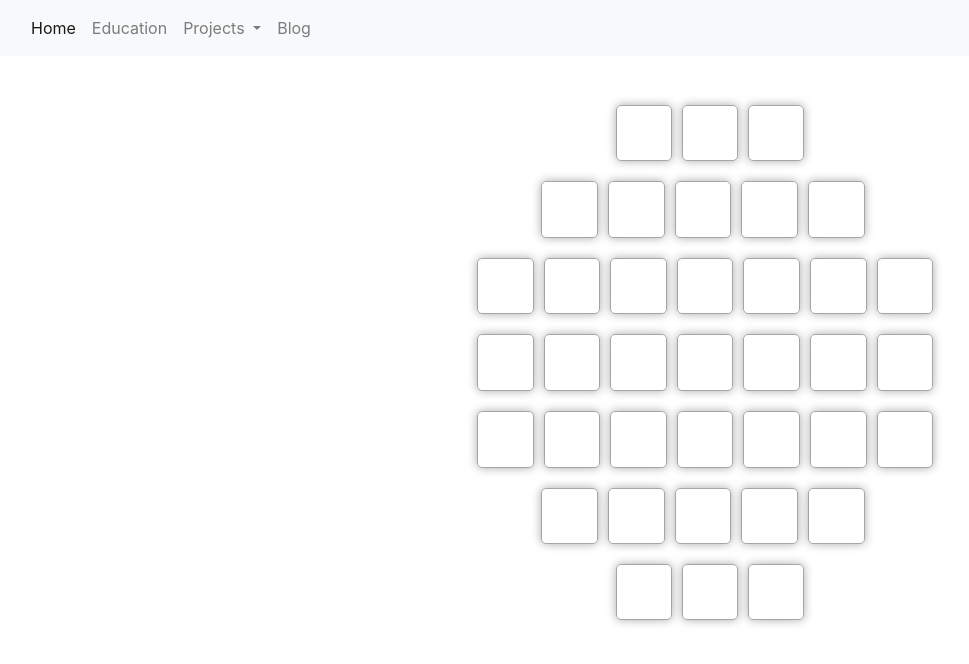
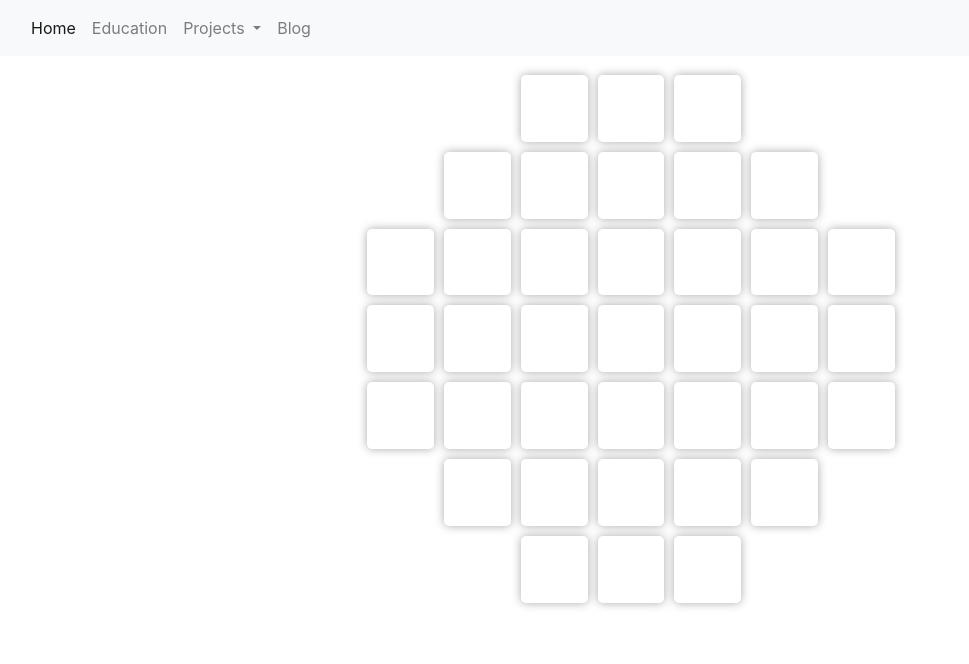
Before and after one commit to TravisGM92/web_proj2, a plain HTML site: page index.html in a window 1280 px wide. Shown: the whole page, without its empty margins (9-978 px from the left). Drawn offline with nearby package versions, Linux system fonts and the light colour scheme.

Commit message:
Finally got squares to work

```diff
--- a/index.html
+++ b/index.html
@@ -44,85 +44,80 @@
     </div>
   </nav>
   <!-- End of navbar -->
-
+    <!-- squares -->
+    <!-- start of A row -->
     <body>
-    <!-- squares -->
-    <!-- A row -->
-    <div class="grids">
-      <div class="grid grid1">
-        <div style="margin:5px;"></div>
-        <div style="margin:5px;"></div>
-        <div style="margin:5px;"></div>
+      <div class="allrows Arow">
+             <div class="flex-item"></div>
+             <div class="flex-item"></div>
+             <div class="flex-item"></div>
          </div>
          <!-- end of A row -->
 
          <!-- B row -->
-      <div class="grid grid2">
-        <div style="margin:5px;"></div>
-        <div style="margin:5px;"></div>
-        <div style="margin:5px;"></div>
-        <div style="margin:5px;"></div>
-        <div style="margin:5px;"></div>
+         <div class="allrows Brow">
+             <div class="flex-item"></div>
+             <div class="flex-item"></div>
+             <div class="flex-item"></div>
+             <div class="flex-item"></div>
+             <div class="flex-item"></div>
          </div>
          <!-- end of B row -->
 
          <!-- C row -->
-      <div class="grid grid3">
-        <div style="margin:5px;"></div>
-        <div style="margin:5px;"></div>
-        <div style="margin:5px;"></div>
-        <div style="margin:5px;"></div>
-        <div style="margin:5px;"></div>
-        <div style="margin:5px;"></div>
-        <div style="margin:5px;"></div>
+         <div class="allrows Crow">
+             <div class="flex-item"></div>
+             <div class="flex-item"></div>
+             <div class="flex-item"></div>
+             <div class="flex-item"></div>
+             <div class="flex-item"></div>
+             <div class="flex-item"></div>
+             <div class="flex-item"></div>
          </div>
          <!-- end of C row -->
 
          <!-- D row -->
-    <div class="grid grid4">
-      <div style="margin:5px;"></div>
-      <div style="margin:5px;"></div>
-      <div style="margin:5px;"></div>
-      <div style="margin:5px;"></div>
-      <div style="margin:5px;"></div>
-      <div style="margin:5px;"></div>
-      <div style="margin:5px;"></div>
+         <div class="allrows Drow">
+             <div class="flex-item"></div>
+             <div class="flex-item"></div>
+             <div class="flex-item"></div>
+             <div class="flex-item"></div>
+             <div class="flex-item"></div>
+             <div class="flex-item"></div>
+             <div class="flex-item"></div>
          </div>
          <!-- end of D row -->
 
-    <!-- e row -->
-    <div class="grid grid5">
-      <div style="margin:5px;"></div>
-      <div style="margin:5px;"></div>
-      <div style="margin:5px;"></div>
-      <div style="margin:5px;"></div>
-      <div style="margin:5px;"></div>
-      <div style="margin:5px;"></div>
-      <div style="margin:5px;"></div>
+         <!-- E row -->
+         <div class="allrows Erow">
+             <div class="flex-item"></div>
+             <div class="flex-item"></div>
+             <div class="flex-item"></div>
+             <div class="flex-item"></div>
+             <div class="flex-item"></div>
+             <div class="flex-item"></div>
+             <div class="flex-item"></div>
          </div>
          <!-- end of E row -->
 
-    <!-- f row -->
-    <div class="grid grid6">
-      <div style="margin:5px;"></div>
-      <div style="margin:5px;"></div>
-      <div style="margin:5px;"></div>
-      <div style="margin:5px;"></div>
-      <div style="margin:5px;"></div>
+         <!-- F row -->
+         <div class="allrows Frow">
+             <div class="flex-item"></div>
+             <div class="flex-item"></div>
+             <div class="flex-item"></div>
+             <div class="flex-item"></div>
+             <div class="flex-item"></div>
          </div>
-    <!-- end of f row -->
+         <!-- end of F row -->
 
-    <!-- g row -->
-    <div class="grid grid7">
-      <div style="margin:5px;"></div>
-      <div style="margin:5px;"></div>
-      <div style="margin:5px;"></div>
+         <!-- end of G row -->
+         <div class="allrows Grow">
+                <div class="flex-item"></div>
+                <div class="flex-item"></div>
+                <div class="flex-item"></div>
             </div>
-    <!-- end of g row -->
-  </div>
+            <!-- end of G row -->
 
-
+    <!-- end of squares on homepage -->
     </body>
-    <!-- end of squares on homepage -->
-
   </html>
--- a/styles/squares.css
+++ b/styles/squares.css
@@ -3,103 +3,80 @@
 #content-mobile {display: none;}
 
 @media (min-width : 10px){
-  /* all squares format */
+  /* format */
+  .flex-item {
+      background-color: white;
+      box-shadow: 0 0 10px #a9a9a9;
+      border-radius: 5px;
+      margin: 5px;
+      color: white;
+      font-weight: bold;
+      font-size: 1.5em;
+      text-align: center;
+      flex: 1 0 auto;
+      height:auto;
+  }
+  .flex-item:before {
+      content:'';
+      float:left;
+      padding-top:100%;
+  }
+  .allrows{
+    padding: 0;
+    list-style: none;
+    display: -webkit-box;
+    display: -moz-box;
+    display: -ms-flexbox;
+    display: -webkit-flex;
+    display: flex;
+    -webkit-flex-flow: row;
+    justify-content: space-around;
+    line-height:30px;
+  }
+  /* end of formatting */
 
-  .grid::before {
-    content: '';
-    width: 0;
-    padding-bottom: 100%;
-    grid-row: 1 / 1;
-    grid-column: 1 / 1;
+  /* A row */
+  .Arow {
+      margin-left: 41%;
+      margin-right: 41%;
+      margin-top: 70px;
   }
 
-  .grid > *:first-child {
-    grid-row: 1 / 1;
-    grid-column: 1 / 1;
+  /* B row */
+  .Brow {
+      padding: 0;
+      margin-left: 35%;
+      margin-right: 35%;
+  }
+  /* C row */
+  .Crow {
+      padding: 0;
+      margin-left: 29%;
+      margin-right: 29%;
+  }
+  /* D row */
+  .Drow {
+      padding: 0;
+      margin-left: 29%;
+      margin-right: 29%;
+  }
+  /* E row */
+  .Erow {
+      padding: 0;
+      margin-left: 29%;
+      margin-right: 29%;
+  }
+  /* F row */
+  .Frow {
+    padding: 0;
+    margin-left: 35%;
+    margin-right: 35%;
+  }
+  /* G row */
+  .Grow {
+    padding: 0;
+    margin-left: 41%;
+    margin-right: 41%;
   }
 
-  /* Just to make the grid visible */
-
-  .grid > * {
-    background: rgba(0,0,0,0);
-    border: 1px rgb(166, 166, 166) solid;
-    box-shadow: 0 0 10px #a9a9a9;
-    border-radius: 5px;
-  }
-  /* ---------squares by row----------- */
-
-  /* A row */
-  .grid1 {
-    margin-top: 100px;
-    margin-left: 620px;
-    display: grid;
-    grid-template-columns: repeat(auto-fill, minmax(4rem, 1fr));
-    grid-auto-rows: 2fr;
-  }
-  /* End of A row */
-
-
-  /* B row */
-  .grid2 {
-    margin-top: 10px;
-    margin-left: 545px;
-    display: grid;
-    grid-template-columns: repeat(auto-fill, minmax(4rem, 1fr));
-    grid-auto-rows: 2fr;
-  }
-  /* end of B row */
-
-
-  /* c row */
-  .grid3 {
-    margin-top: 10px;
-    margin-left: 481px;
-    display: grid;
-    grid-template-columns: repeat(auto-fill, minmax(4rem, 1fr));
-    grid-auto-rows: 2fr;
-  }
-  /* end of c row */
-
-  /* d row */
-  .grid4 {
-    margin-top: 10px;
-    margin-left: 481px;
-    display: grid;
-    grid-template-columns: repeat(auto-fill, minmax(4rem, 1fr));
-    grid-auto-rows: 2fr;
-  }
-  /* end of d row */
-
-  /* e row */
-  .grid5 {
-    margin-top: 10px;
-    margin-left: 481px;
-    display: grid;
-    grid-template-columns: repeat(auto-fill, minmax(4rem, 1fr));
-    grid-auto-rows: 2fr;
-  }
-  /* end of e row */
-
-  /* f row */
-  .grid6 {
-    margin-top: 10px;
-    margin-left: 545px;
-    display: grid;
-    grid-template-columns: repeat(auto-fill, minmax(4rem, 1fr));
-    grid-auto-rows: 2fr;
-  }
-  /* end of f row */
-
-  /* g row */
-  .grid7 {
-    margin-top: 10px;
-    margin-left: 620px;
-    display: grid;
-    grid-template-columns: repeat(auto-fill, minmax(4rem, 1fr));
-    grid-auto-rows: 2fr;
-  }
-  /* end of g row */
-
-
-
 }
```
Lines whose indentation alone changed are shown as unchanged.
